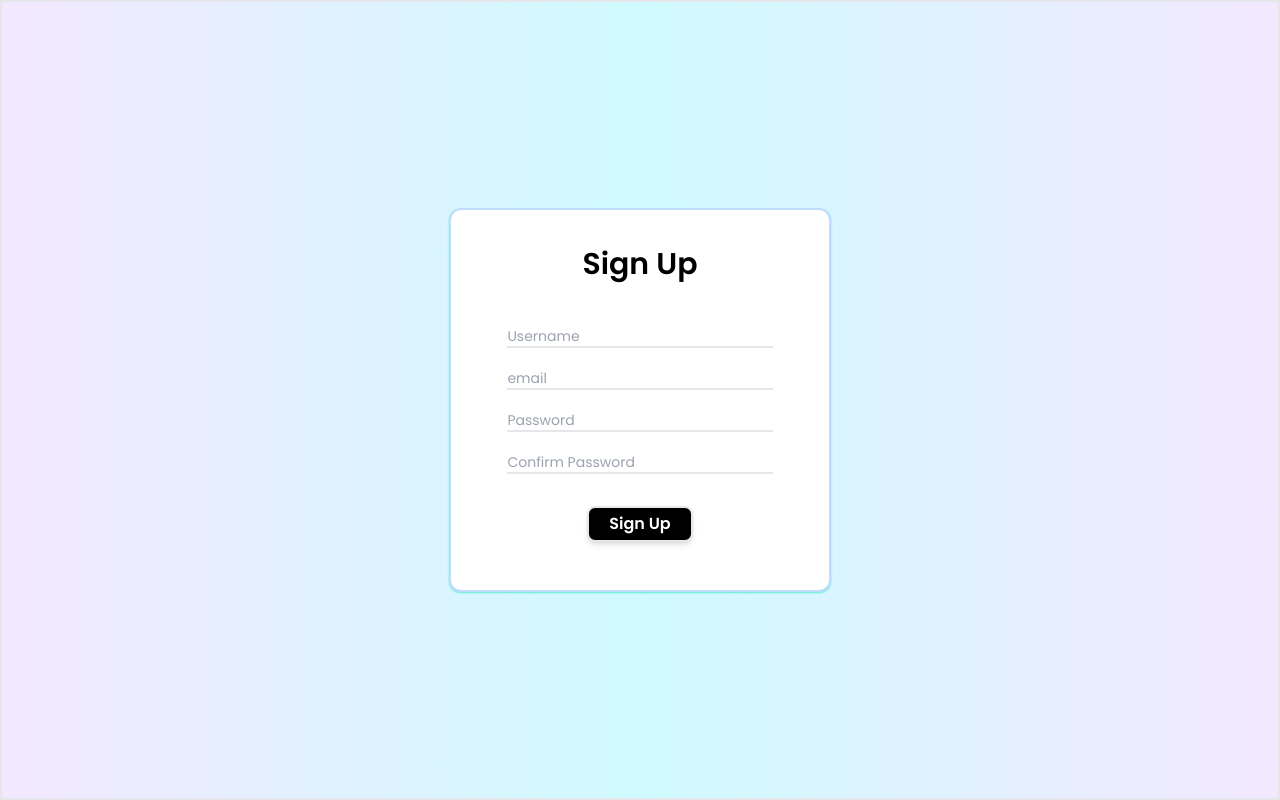
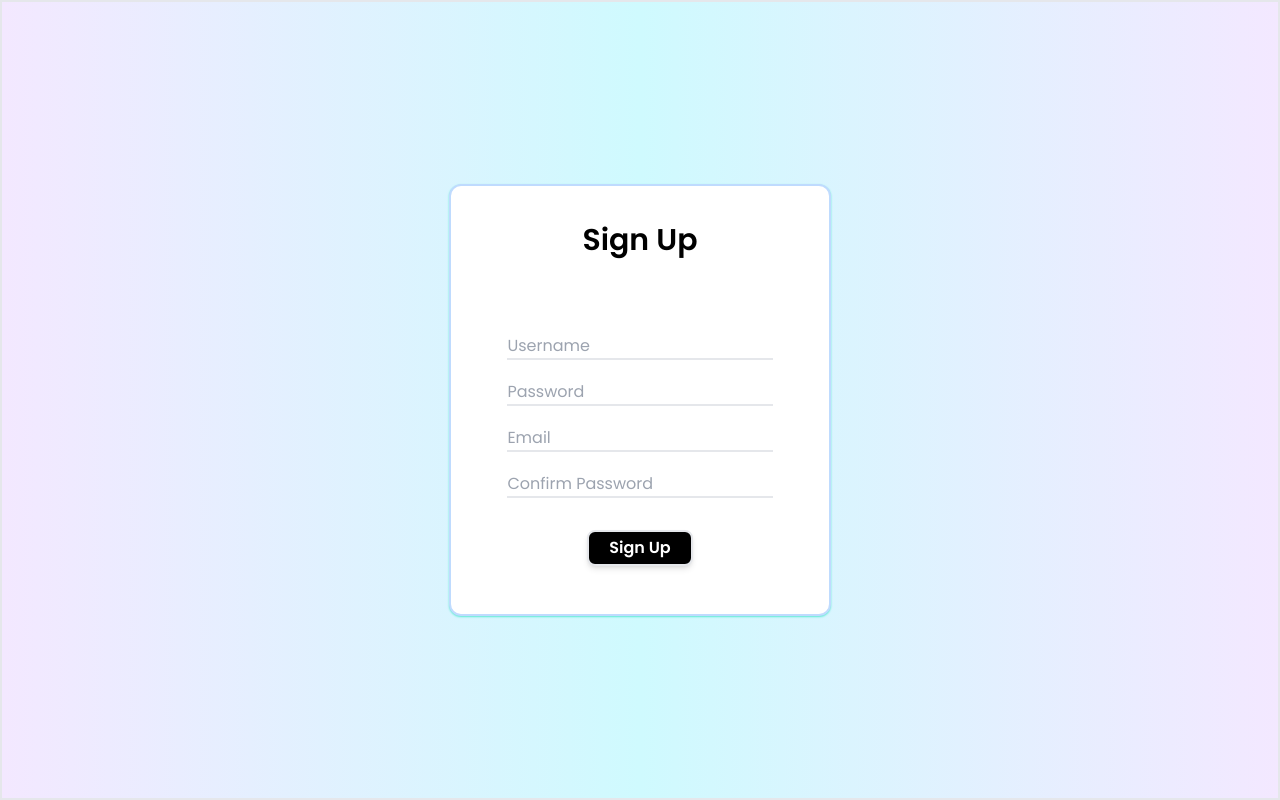
Before and after one commit to prxni/twitter_clone_project, a React (Vite) app in the folder client/: page /signup in a window 1280 px wide. Built offline with nearby package versions, Linux system fonts and the light colour scheme.

Commit message:
Add form validation at login/signup and resolve errors on backend

```diff
--- a/client/src/Pages/Login.jsx
+++ b/client/src/Pages/Login.jsx
@@ -1,12 +1,13 @@
 import { Link, useNavigate } from "react-router-dom"
 import { useAxios } from '../Auth/useAxios'
-import { useContext, useEffect } from "react"
+import { useContext, useEffect, useState } from "react"
 import { AuthContext } from "../Auth/AuthContext"
 
 function Login() {
 
     const axios = useAxios()
     const navigate = useNavigate()
+    const [ errorMsg, setErrorMsg ] = useState("")
     const { authorize, user, isLoading } = useContext(AuthContext)
 
     useEffect(() => {
@@ -21,22 +22,47 @@ function Login() {
         const username = evt.target[0].value
         const password = evt.target[1].value
 
+        if(!username) {
+            setErrorMsg("Username is required")
+            return;
+        }
+        if (!password) {
+            setErrorMsg("Password is required")
+            return;
+        }
+
         axios.post('/auth/login', { username, password })
         .then(res => {
-            document.cookie = `auth= ${res.data.accessToken};`
-            document.cookie = `token= ${res.data.refreshToken};`
-            navigate('/home')
+            if(res.data.errorCode===104) {
+                setErrorMsg("User not found")
+                return;
+            }
+
+            if(res.data.errorCode===103) {
+                setErrorMsg("Wrong Password")
+                return;
+            }
+
+            if(!res.data.errorCode) {
+                document.cookie = `auth= ${res.data.accessToken};`
+                document.cookie = `token= ${res.data.refreshToken};`
+                navigate('/home')
+            }
         })
+        .catch(() => setErrorMsg("Couldn't complete request"))
     }
 
     return(
         <div className="bg-gradient-to-r from-purple-100 via-cyan-100 to-purple-100 flex flex-col font-poppins absolute justify-center items-center h-svh w-full border-2">
             {!isLoading && !user && <div className="flex flex-col items-center hover:shadow-md duration-150 bg-white hover:shadow-teal-300 gap-5 text-[20px] justify-center py-9 text-center border-blue-200 border-2 shadow-teal-300 shadow-sm rounded-xl w-[30%] h-fit ">
                 <h1 className="text-3xl font-semibold select-none ">Login</h1>
-                <form onSubmit={login} className="flex flex-col pt-6 items-center gap-3 w-[70%]" >
+                <div className="w-[70%] min-h-6">
+                    {errorMsg && <div className="flex justify-center items-center gap-x-1 text-rose-500 border-rose-400 border-2 rounded w-full"><span className="material-symbols-outlined inline text-sm select-none">error</span><p className="inline text-sm">{errorMsg}</p></div>}
+                </div>
+                <form onSubmit={login} className="flex flex-col pt-3 items-center gap-3 w-[70%]" >
                     <input autoComplete="off" spellCheck="false" className="text-lg border-b-2 w-[80%] outline-none focus-within:border-teal-300 hover:border-teal-300 bg-transparent duration-150" placeholder="Username"/>
                     <input autoComplete="off" spellCheck="false" className="text-lg border-b-2 w-[80%] outline-none focus-within:border-teal-300 hover:border-teal-300 bg-transparent duration-150"  placeholder="Password"/>
-                    <button className="cursor-default text-base font-semibold border-2 mt-5 mb-2 rounded-lg hover:bg-slate-900 duration-200 hover:text-cyan-100 px-5 py-1 bg-black text-white">Login</button>
+                    <button className="cursor-default text-base font-semibold border-2 mt-5 mb-2 rounded-lg hover:bg-slate-800 duration-150 px-5 py-1 bg-black text-white">Login</button>
                 </form>
 
                 <p className="text-sm space-x-1">
--- a/client/src/Pages/Signup.jsx
+++ b/client/src/Pages/Signup.jsx
@@ -1,16 +1,59 @@
+import { useState } from "react"
+import { useNavigate } from 'react-router-dom'
+import { useAxios } from "../Auth/useAxios"
 
-function Login()
-{
+function Login(){
+
+    const axios = useAxios()
+    const navigate = useNavigate()
+    const [ errorMsg, setErrorMsg ] = useState("")
+    const [ usernameTaken, setUsernameTaken ] = useState(false)
+
+    const handleUsernameChange = (evt) => {
+        const username = evt.target.value
+
+        if(username) axios.get(`/user/${evt.target.value}`)
+        .then(res => {
+            setUsernameTaken(res.data?.username!=null)
+        })
+    }
+
+    const signup = (evt) => {
+        evt.preventDefault()
+        const username = evt.target[0].value
+        const password = evt.target[1].value
+        const email = evt.target[2].value
+        const confirm = evt.target[3].value
+
+        if(!username) setErrorMsg("Username is required");
+        else if(usernameTaken) setErrorMsg("Username is already taken");
+        else if(!password) setErrorMsg("Password is required");
+        else if(confirm!=password) setErrorMsg("Password does not match");
+        else {
+            axios.post('/auth/signup', { username, password, email })
+            .then((res) => {
+                if(res.data.errorCode!=null) return;
+                document.cookie = `auth= ${res.data.accessToken};`
+                document.cookie = `token= ${res.data.refreshToken};`
+                navigate('/home')
+            })
+            .catch(err => setErrorMsg(err.message))
+        }
+    }
+
     return(
         <div className="bg-gradient-to-r from-purple-100 via-cyan-100 to-purple-100 flex flex-col font-poppins absolute justify-center items-center h-svh w-full border-2">
         <div className="flex flex-col items-center hover:shadow-md bg-white hover:shadow-teal-300 duration-150  gap-5 text-[20px] justify-center py-9 text-center border-blue-200 border-2 shadow-teal-300 shadow-sm rounded-xl w-[30%] h-fit ">
         <h1 className="text-3xl font-semibold select-none ">Sign Up</h1>
-        <form className="flex flex-col pt-6 items-center gap-5 w-[70%]" >
-            <input className="text-sm border-b-2 focus-within:outline-none w-full hover:border-teal-300 bg-transparent duration-150" placeholder="Username"/>
-            <input className="w-full text-sm border-b-2 focus-within:outline-none hover:border-teal-300 bg-transparent duration-150" placeholder="email"/>
-            <input className="w-full text-sm  border-b-2 focus-within:outline-none hover:border-teal-300 bg-transparent duration-150"  placeholder="Password"/>
-            <input className="text-sm border-b-2 focus-within:outline-none hover:border-teal-300 bg-transparent duration-150 w-full" placeholder="Confirm Password"/>
-            <button className="text-base p-3 font-semibold border-2 my-3 rounded-lg  px-5 py-1 shadow-md hover:shadow-md  bg-black text-white ">Sign Up</button>
+        <div className="w-[70%] min-h-6">
+            {errorMsg && <div className="flex justify-center items-center gap-x-1 text-rose-500 border-rose-400 border-2 rounded w-full"><span className="material-symbols-outlined inline text-sm select-none">error</span><p className="inline text-sm">{errorMsg}</p></div>}
+        </div>
+        <form onSubmit={signup} className="flex flex-col pt-3 items-center gap-5 w-[70%]" >
+            <input onChange={handleUsernameChange} autoComplete="off" spellCheck="false" className={"text-base border-b-2 outline-none w-full bg-transparent duration-150 " + (usernameTaken ? "border-rose-400" : "hover:border-teal-300 focus-within:border-teal-400")} placeholder="Username"/>
+            <input type="password" autoComplete="off" spellCheck="false" className="text-base border-b-2 outline-none w-full hover:border-teal-300 focus-within:border-teal-300 bg-transparent duration-150"  placeholder="Password"/>
+            <input autoComplete="off" spellCheck="false" className="text-base border-b-2 outline-none w-full hover:border-teal-300 focus-within:border-teal-300 bg-transparent duration-150" placeholder="Email"/>
+            <input type="password" autoComplete="off" spellCheck="false" className="text-base border-b-2 outline-none w-full hover:border-teal-300 focus-within:border-teal-300 bg-transparent duration-150" placeholder="Confirm Password"/>
+            <button className="text-base p-3 font-semibold border-2 my-3 rounded-lg px-5 py-1 shadow-md hover:shadow-md hover:bg-slate-800 duration-150 bg-black text-white ">Sign Up</button>
         </form>
         </div>
         </div>
```
Also changed, not shown: 2 other files (tests, documents, lock files or other folders).
